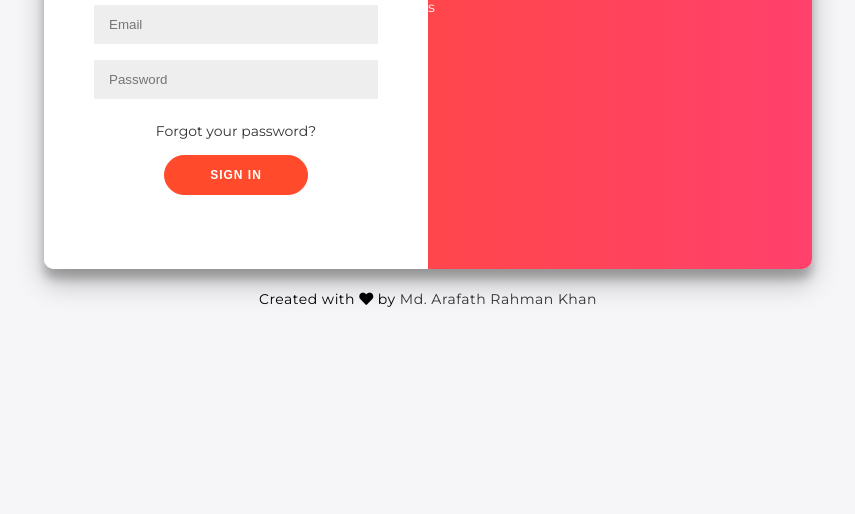
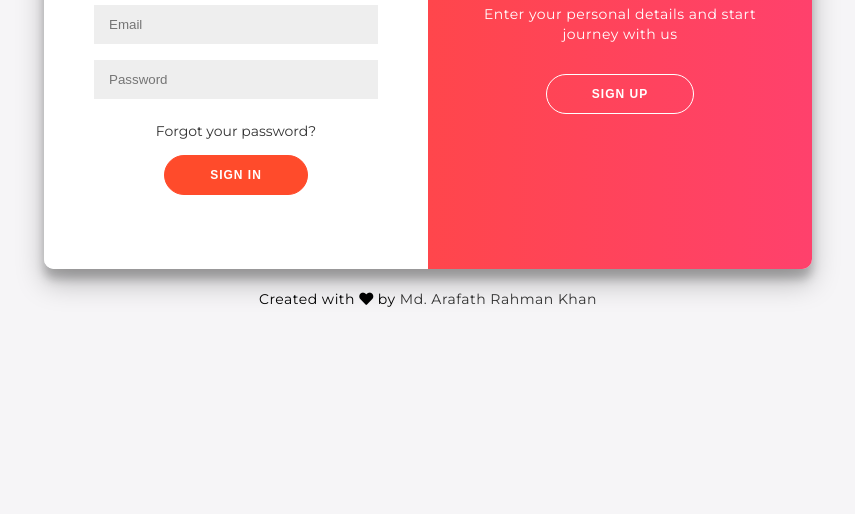
Before and after one commit to Arafath-Rahman/login-signup, a plain HTML site: page index.html in a window 1280 px wide. Shown: the part 316-830 px from the top of the page, without its empty margins (212-1067 px from the left). Drawn offline with Linux system fonts and the light colour scheme.

Commit message:
style overlay panel, left-right

```diff
--- a/style.css
+++ b/style.css
@@ -154,4 +154,25 @@ button.ghost {
 }
 
 .overlay-panel {
+  position: absolute;
+  top: 0;
+  display: flex;
+  flex-direction: column;
+  justify-content: center;
+  align-items: center;
+  padding: 0 40px;
+  height: 100%;
+  width: 50%;
+  text-align: center;
+  transform: translateX(0);
+  transition: transform 0.6s ease-in-out;
 }
+
+.overlay-right {
+  right: 0;
+  transform: translateX(0);
+}
+
+.overlay-left {
+  transform: translateX(-20%);
+}
```
